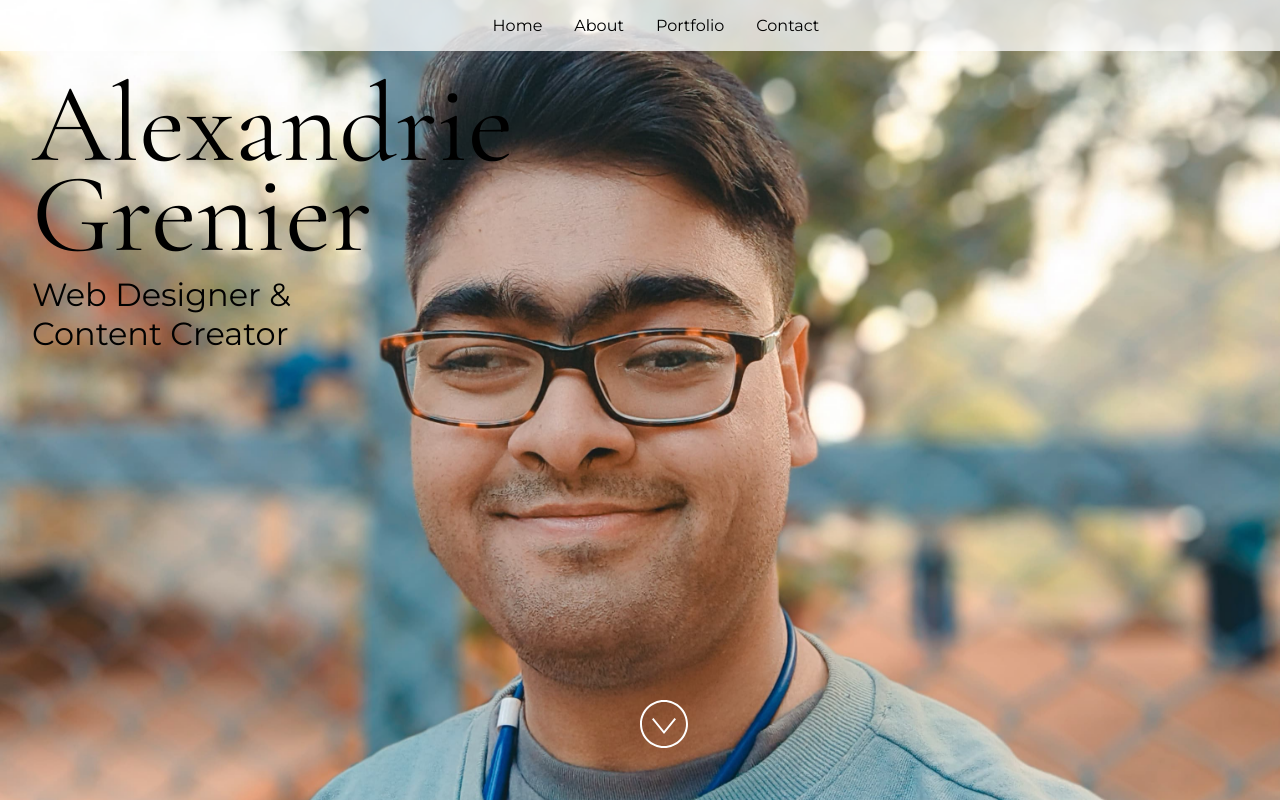
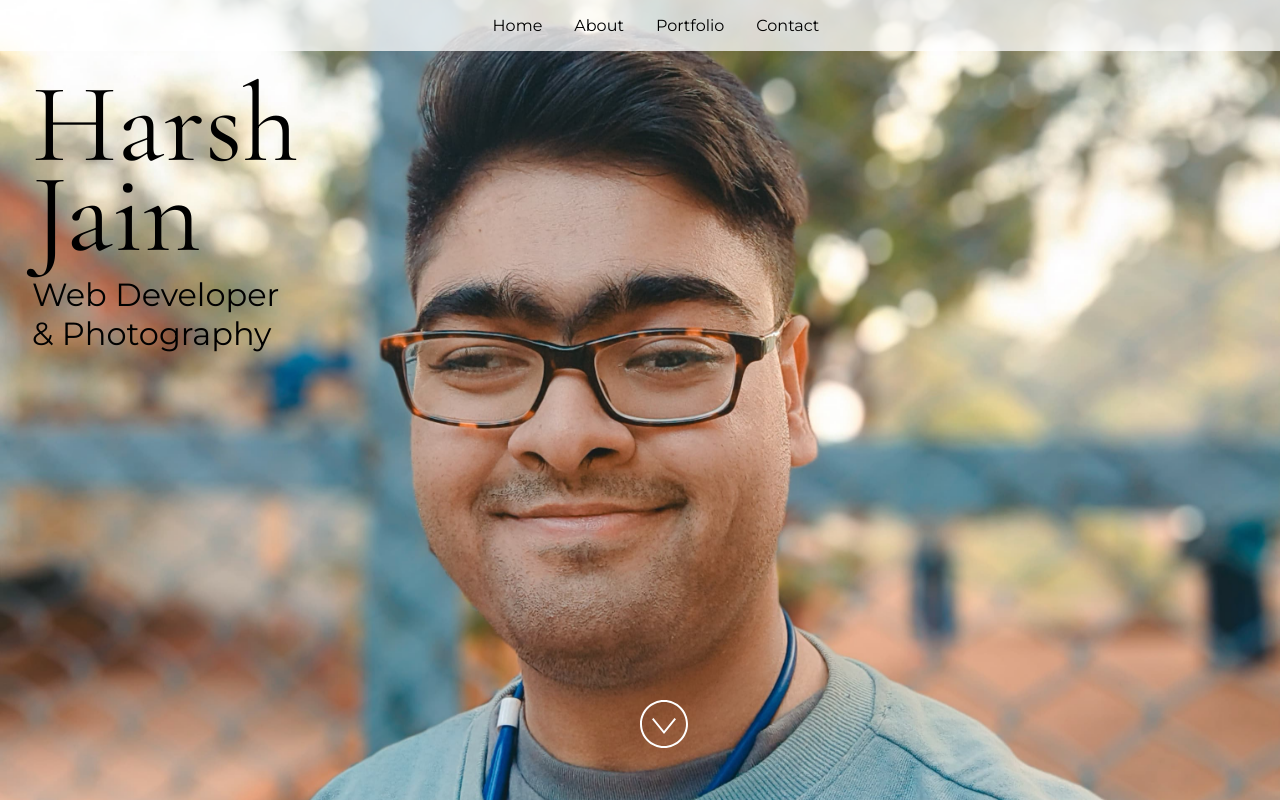
Before and after one commit to Harsh-Senpai/MS-Task1, a React (Vite) app: page / in a window 1280 px wide. Built offline with nearby package versions, Linux system fonts and the light colour scheme.

Commit message:
add all changes

```diff
--- a/src/App.jsx
+++ b/src/App.jsx
@@ -24,14 +24,14 @@ import "./styles.css";
  * If you don't have one of the social sites listed, leave it as an empty string.
  */
 const siteProps = {
-  name: "Alexandrie Grenier",
-  title: "Web Designer & Content Creator",
-  email: "alex@example.com",
-  gitHub: "microsoft",
-  instagram: "microsoft",
-  linkedIn: "satyanadella",
+  name: "Harsh Jain",
+  title: "Web Developer & Photography",
+  email: "Harsh.Jain@studentambassadors.com",
+  gitHub: "Harsh-Senpai",
+  instagram: "snap.freak__",
+  linkedIn: "harsh-j-b8aa0583",
   medium: "",
-  twitter: "microsoft",
+  twitter: "InoriMaster11",
   youTube: "Code",
 };
 
```
